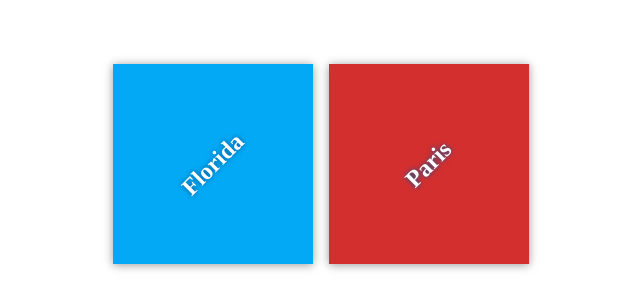
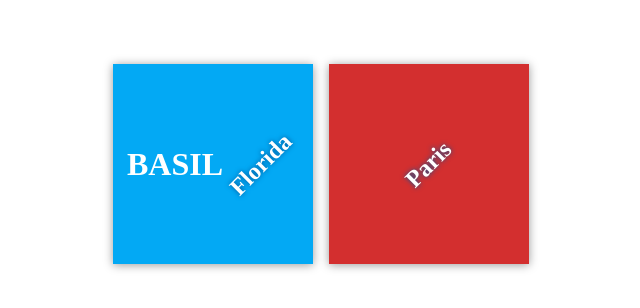
Before and after one commit to basil979/my-travel-plans, a plain HTML site: page index.html in a window 1280 px wide. Shown: the part 236-544 px from the top of the page, without its empty margins (319-959 px from the left). Drawn offline with Linux system fonts and the light colour scheme.

Commit message:
Html,basil

```diff
--- a/index.html
+++ b/index.html
@@ -11,11 +11,13 @@
 <div class="container">
 <div class="destination-container">
 <div class="destination" id="florida">
+<h1>BASIL</h1>
 <h2>Florida</h2>
 </div>
 
 <div class="destination" id="paris">
 <h2>Paris</h2>
+
 </div>
 </div>
 </div>
```
